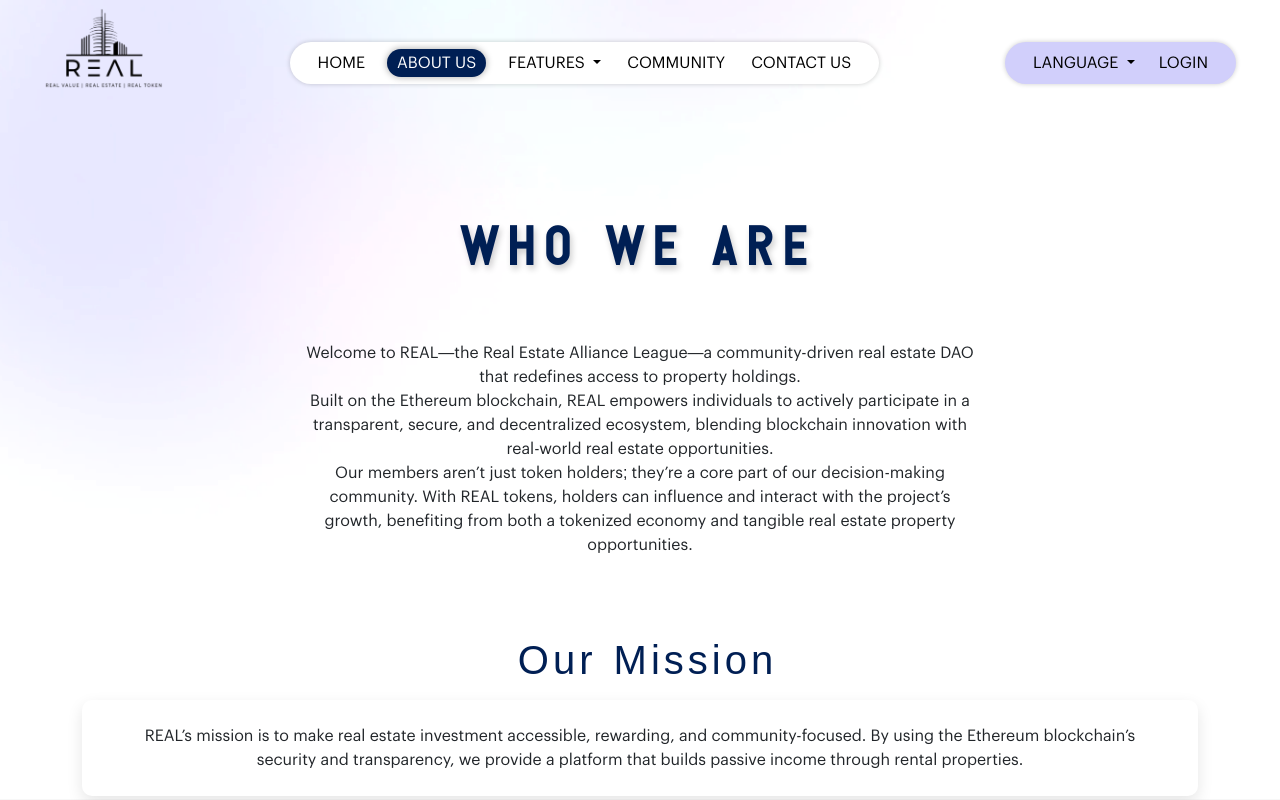
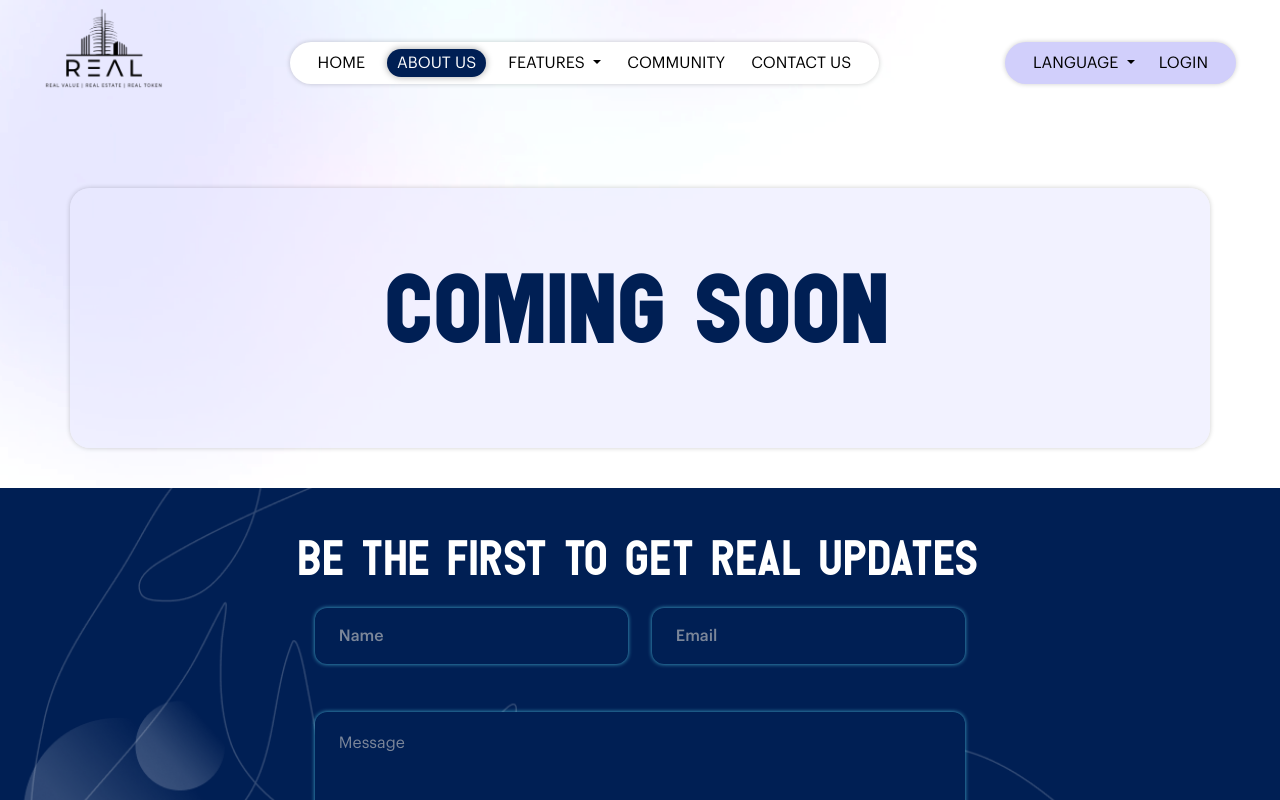
Before and after one commit to Yasir365/RealState, an Angular app: page /about-us in a window 1280 px wide. Shown: the top 800 px of the page. Built offline with nearby package versions, Linux system fonts and the light colour scheme.

Commit message:
Update about-us.component.html

```diff
--- a/src/app/about-us/about-us.component.html
+++ b/src/app/about-us/about-us.component.html
@@ -1,4 +1,4 @@
-<section class="page-section">
+<!-- <section class="page-section">
   <div class="container">
     <div class="hero">
       <div>
@@ -141,13 +141,13 @@
       </div>
     </div>
   </div>
-</section>
+</section> -->
 
 
 
-<!-- <div class="comming-soon">
+<div class="comming-soon">
   <div class="container image-wrapper bg-light">
     <h1>COMING SOON</h1>
   </div>
   <app-contact-form> </app-contact-form>
-</div> -->
+</div>
```
